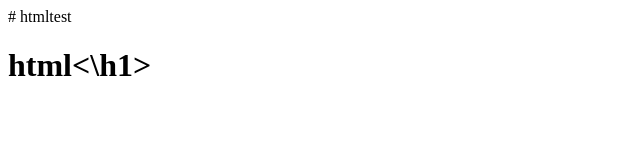
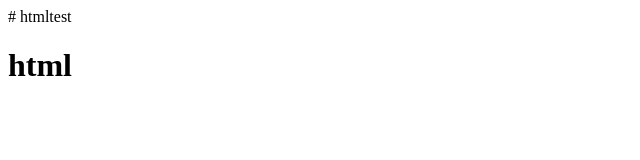
Before and after one commit to ycliu2018/htmltest, a plain HTML site: page index.html in a window 1280 px wide. Shown: the whole page, without its empty margins (0-640 px from the left). Drawn offline with Linux system fonts and the light colour scheme.

Commit message:
Update index.html

```diff
--- a/index.html
+++ b/index.html
@@ -1,3 +1,3 @@
 # htmltest
 
-<h1>html<\h1>
+<h1> html </h1>
```
